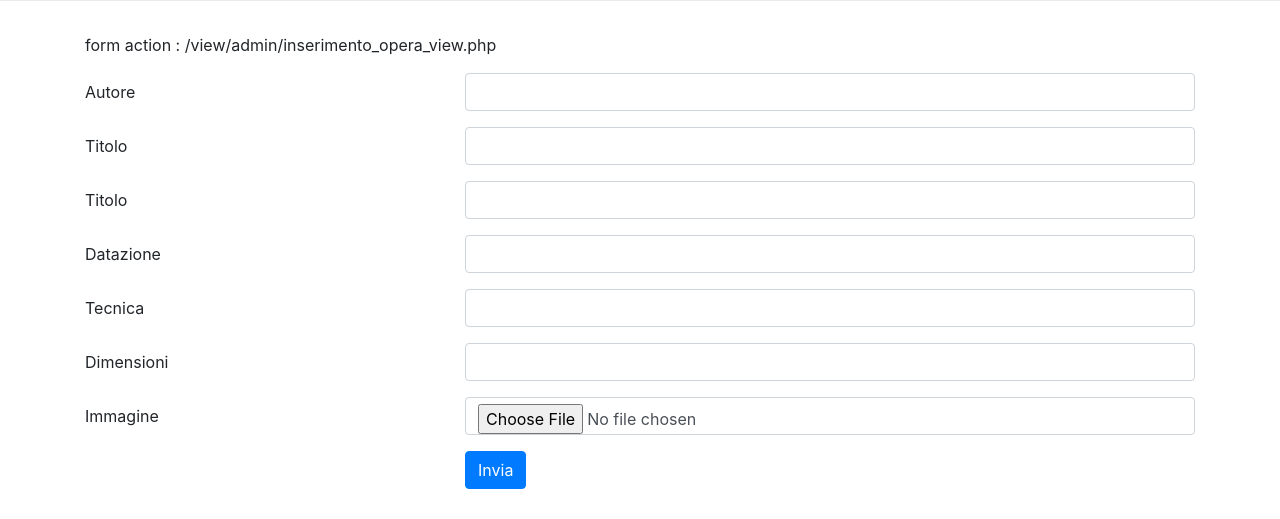
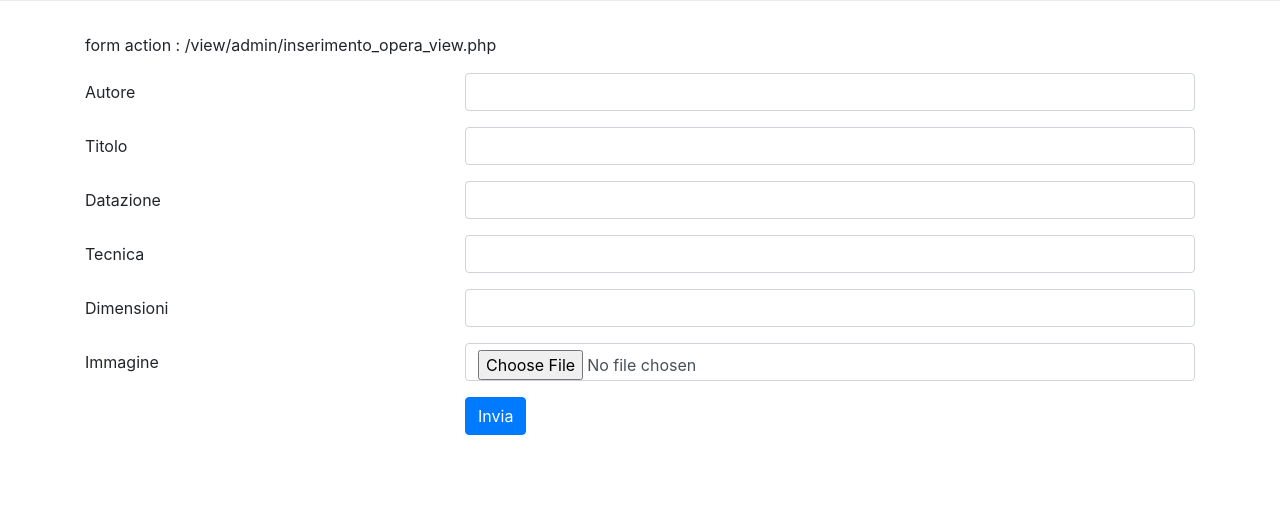
Before and after one commit to sarassoroberto/corso_web_programmer_maggio_2019, a PHP site: page /view/admin/inserimento_opera_view.php in a window 1280 px wide. Shown: the part 281-800 px from the top of the page. Run offline with PHP 8.4, Linux system fonts and the light colour scheme; some libraries are stand-ins or nearby versions.

Commit message:
Fix: doppio campo titolo

```diff
--- a/04 - mao-project_oop/view/admin/inserimento_opera_view.php
+++ b/04 - mao-project_oop/view/admin/inserimento_opera_view.php
@@ -9,12 +9,7 @@
     <input id="Autore" name="Autore" type="text" class="form-control">
   </div>
 </div>
-<div class="form-group row">
-  <label for="Titolo" class="col-4 col-form-label">Titolo</label>
-  <div class="col-8">
-    <input id="Titolo" name="Titolo" type="text" class="form-control">
-  </div>
-</div>
+
 
 <div class="form-group row">
         <label for="Titolo" class="col-4 col-form-label">Titolo</label>
```
